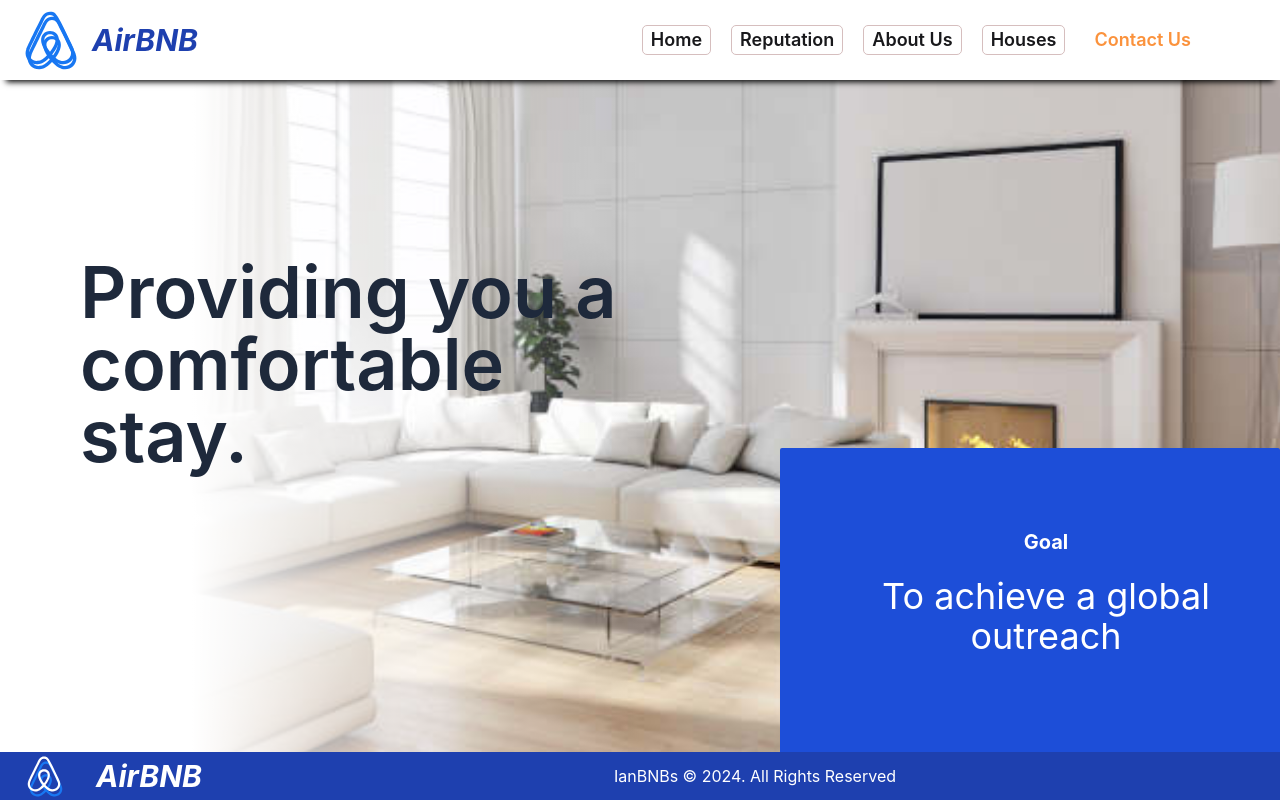
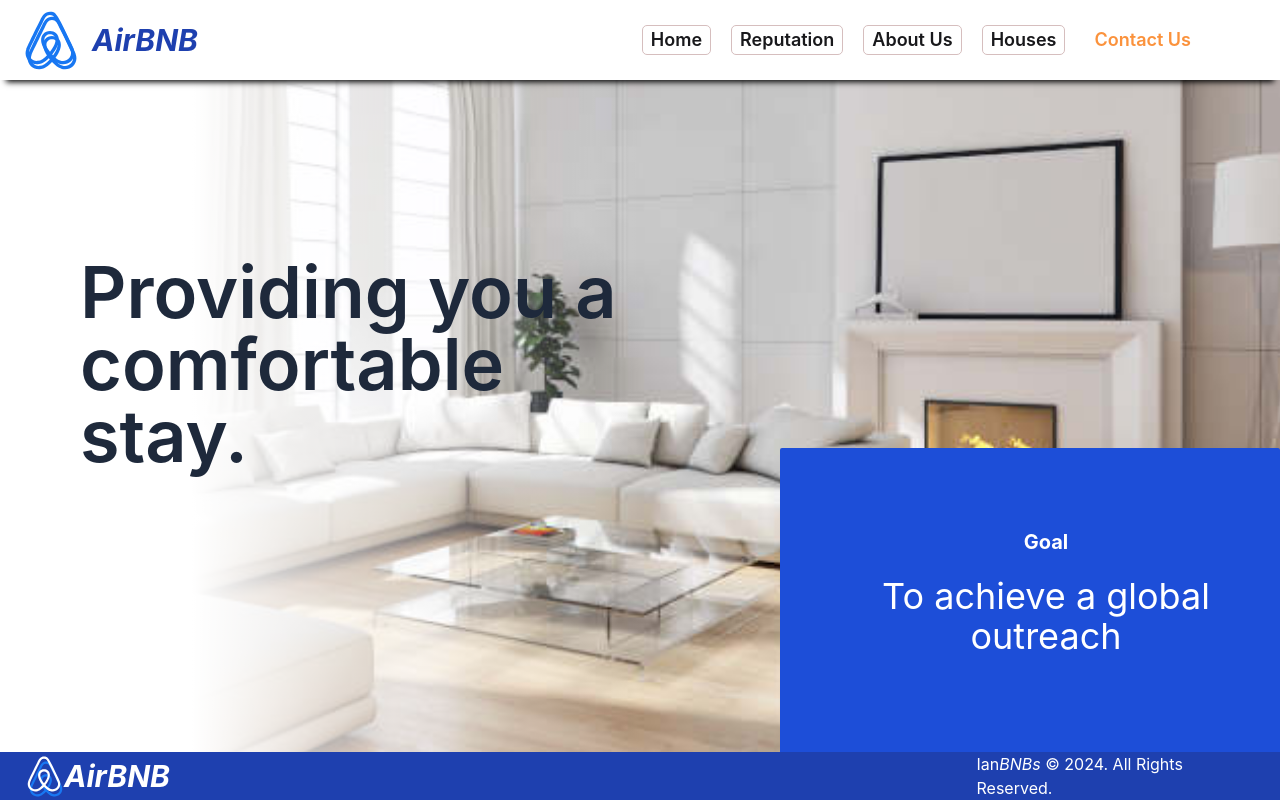
Before and after one commit to muderick/airBnB, a React (Create React App) app: page / in a window 1280 px wide. Shown: the top 800 px of the page. Built offline with nearby package versions, Linux system fonts and the light colour scheme.

Commit message:
Front end layout

```diff
--- a/src/components/ContactUs.jsx
+++ b/src/components/ContactUs.jsx
@@ -12,8 +12,7 @@ export const ContactUs = () => {
         <div className="email flex gap-8">
           <div className="my-auto">
             <a
-              href="mailto:mumiaderick@gmail.com"
-              target="_blank"
+              href="mailto:kmoneywise99@gmail.com"
               rel="noopener noreferrer"
               className="email-icon"
             >
@@ -22,11 +21,10 @@ export const ContactUs = () => {
                 className="w-[60px] h-[60px] text-[#168de2]"
               />
             </a>
-          </div>{" "}
+          </div>
           <a
-            href="mailto:mumiaderick@gmail.com"
+            href="mailto:kmoneywise99@gmail.com"
             className="text-xl font-semibold my-auto"
-            target="_blank"
             rel="noopener noreferrer"
           >
             Email Us
@@ -35,7 +33,7 @@ export const ContactUs = () => {
         <div className="whatsapp flex gap-8 mt-4">
           <div className="grid h-[60px] my-auto">
             <a
-              href="https://wa.me/254748236790"
+              href="https://wa.me/254735959281"
               className="whatsapp_float"
               target="_blank"
               rel="noopener noreferrer"
@@ -47,7 +45,7 @@ export const ContactUs = () => {
             </a>
           </div>
           <a
-            href="https://wa.me/254748236790"
+            href="https://wa.me/254735959281"
             target="_blank"
             rel="noopener noreferrer"
             className="text-xl font-semibold my-auto"
--- a/src/components/Footer.jsx
+++ b/src/components/Footer.jsx
@@ -4,8 +4,8 @@ import './Footer.css'
 export const Footer = () => {
   const date = new Date().getFullYear();
   return (
-    <section className="w-screen fixed h-12 pl-6 pr-96 bg-blue-800 justify-between items-center flex mt-8 z-[2] bottom-0">
-      <div className="w-1/2 flex items-stretch justify-between gap-8">
+    <section className="w-screen fixed h-12 px-6 bg-blue-800 items-center flex mt-8 z-[2] bottom-0">
+      <div className="w-1/2 flex items-stretch justify-between">
         <div>
           <FontAwesomeIcon
             icon="fa-brands fa-airbnb"
@@ -16,8 +16,8 @@ export const Footer = () => {
           AirBNB
         </div>
       </div>
-      <div className="text-white text-base font-normal font-['Work Sans'] flex-end">
-        IanBNBs © {date}. All Rights Reserved
+      <div className="text-white text-base font-normal font-['Work Sans'] flex-end pl-[22rem]">
+        Ian<i>BNBs</i> &copy; {date}. All Rights Reserved.
       </div>
     </section>
   );
```
